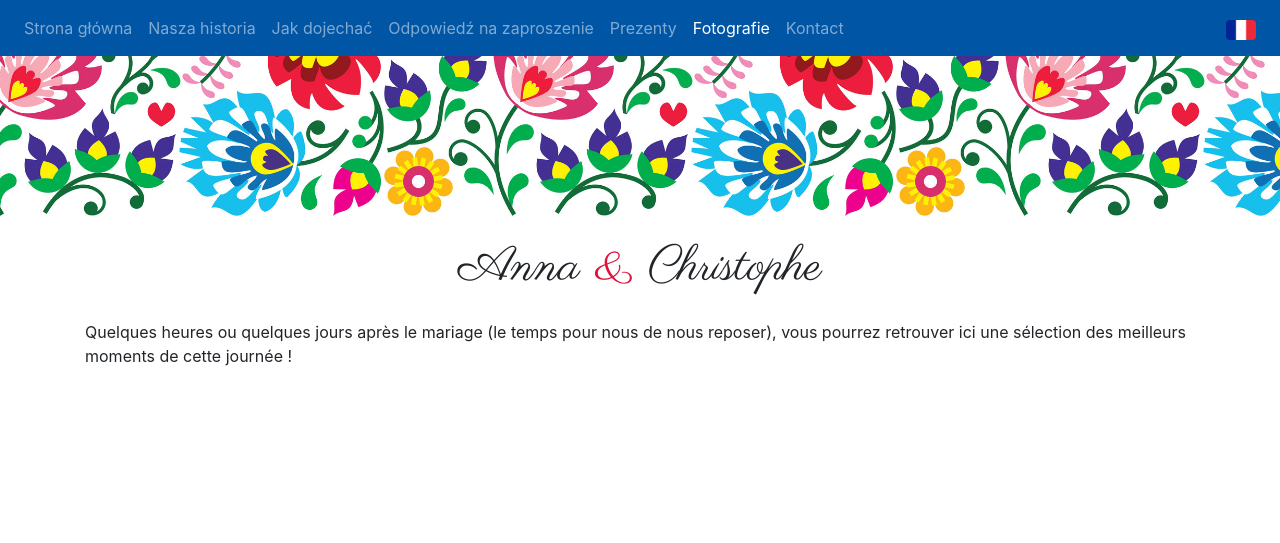
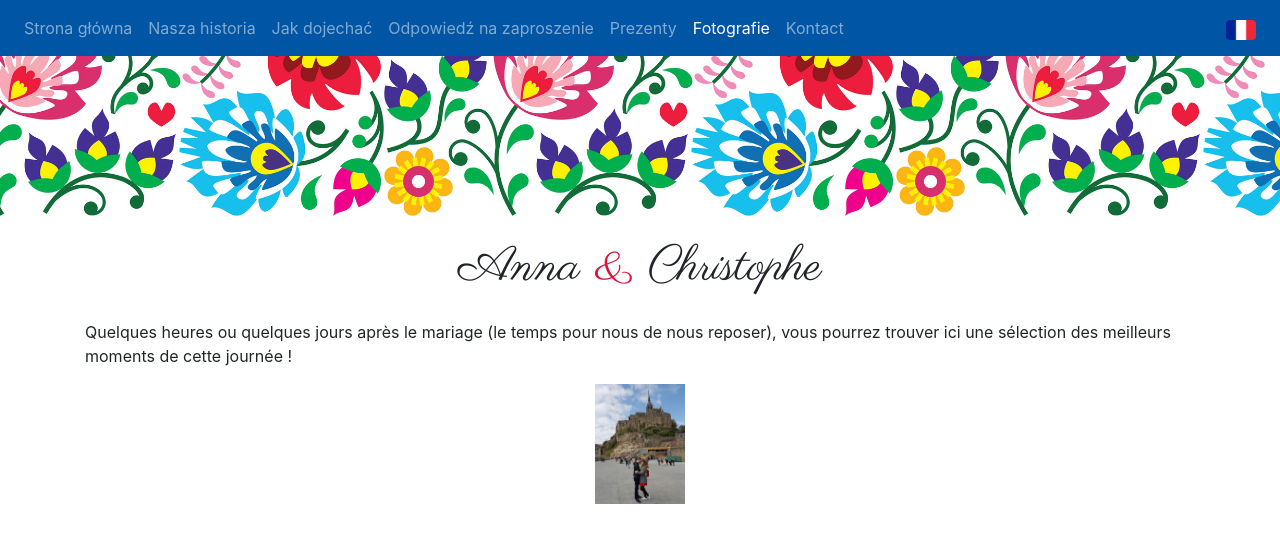
Before and after one commit to christophe-bazin/mariage, a Jekyll site: the page built from pl/fotografie.md, in a window 1280 px wide. Shown: the top 543 px of the page. Built offline with Jekyll 4.4.1, drawn with Linux system fonts in a browser that asks for light colours.

Commit message:
Imp gallery

```diff
--- a/pl/fotografie.md
+++ b/pl/fotografie.md
@@ -7,7 +7,10 @@ lang: pl
 <div class="row">
   {% if site.gallery == false %}
     <div class="col-12 text-left">
-      <p>Quelques heures ou quelques jours après le mariage (le temps pour nous de nous reposer), vous pourrez retrouver ici une sélection des meilleurs moments de cette journée !</p>
+      <p>Quelques heures ou quelques jours après le mariage (le temps pour nous de nous reposer), vous pourrez trouver ici une sélection des meilleurs moments de cette journée !</p>
+    </div>
+    <div class="col-12 text-center">
+      {% include image-gallery.html folder="/uploads/waiting" %}
     </div>
   {% else %}
     <div class="col-12 text-center">
```
Also changed, not shown: fr/photos.md (+4 -1 lines), uploads/waiting/Mont Saint Michel.jpg (added).
